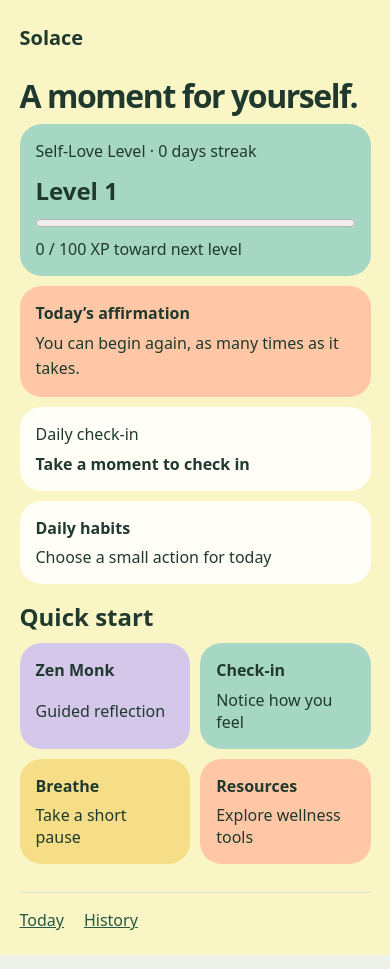
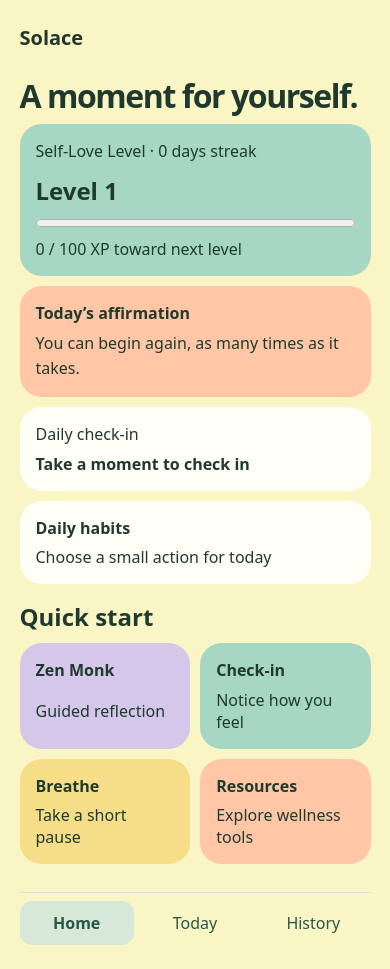
Before and after one commit to n9902492-stack/Solace-AI-, a Next.js app: page / in a window 390 px wide. Built offline with nearby package versions, Linux system fonts and the light colour scheme.

Commit message:
Highlight the active page in mobile navigation

```diff
--- a/src/app/globals.css
+++ b/src/app/globals.css
@@ -12,8 +12,11 @@ fieldset { border: 0; margin: 0; padding: 0; }
 .choices { display: flex; flex-wrap: wrap; gap: .5rem; margin-top: .65rem; }
 .choice { display: flex; align-items: center; min-height: 44px; gap: .35rem; padding: .55rem .8rem; border-radius: .8rem; background: #e7eee1; }
 textarea { width: 100%; padding: .75rem; border: 1px solid #81978a; border-radius: .75rem; font: inherit; resize: vertical; }
-nav { display: flex; gap: 1.25rem; border-top: 1px solid #dae3d6; padding-top: 1rem; }
-nav a { color: #275746; }
+.bottom-nav { display: grid; grid-template-columns: repeat(3, minmax(0, 1fr)); gap: .25rem; border-top: 1px solid #dae3d6; padding-top: .5rem; }
+.bottom-nav a { display: grid; min-height: 44px; place-items: center; border-radius: .75rem; color: #275746; text-decoration: none; }
+.bottom-nav a[aria-current="page"] { background: #d7e8d9; font-weight: 700; }
+.bottom-nav a:hover { text-decoration: underline; }
+.bottom-nav a:focus-visible { outline: 2px solid #275746; outline-offset: 2px; }
 .history { display: grid; gap: .75rem; padding: 0; list-style: none; }
 .history li { display: grid; gap: .35rem; background: #e7eee1; border-radius: .9rem; padding: 1rem; overflow-wrap: anywhere; }
 time { font-size: .85rem; }
--- a/src/components/BottomNav.tsx
+++ b/src/components/BottomNav.tsx
@@ -1,10 +1,24 @@
+"use client";
+
 import Link from "next/link";
+import { usePathname } from "next/navigation";
+
+const links = [
+  { href: "/", label: "Home" },
+  { href: "/today", label: "Today" },
+  { href: "/history", label: "History" },
+];
 
 export default function BottomNav() {
+  const pathname = usePathname();
+
   return (
-    <nav aria-label="Main navigation">
-      <Link href="/today">Today</Link>
-      <Link href="/history">History</Link>
+    <nav className="bottom-nav" aria-label="Main navigation">
+      {links.map(({ href, label }) => (
+        <Link key={href} href={href} aria-current={pathname === href ? "page" : undefined}>
+          {label}
+        </Link>
+      ))}
     </nav>
   );
 }
```
